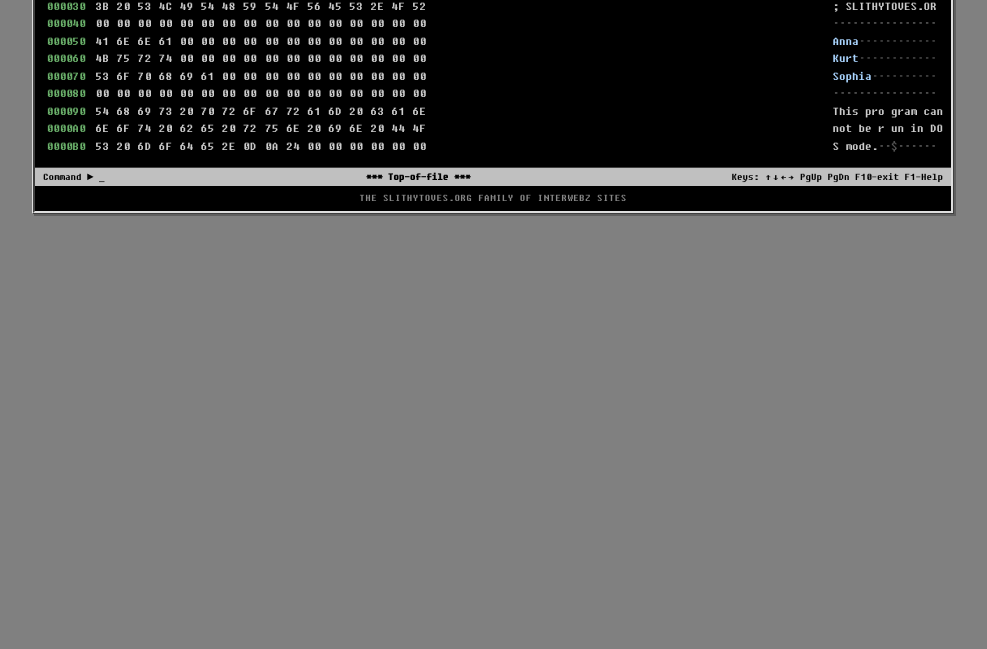
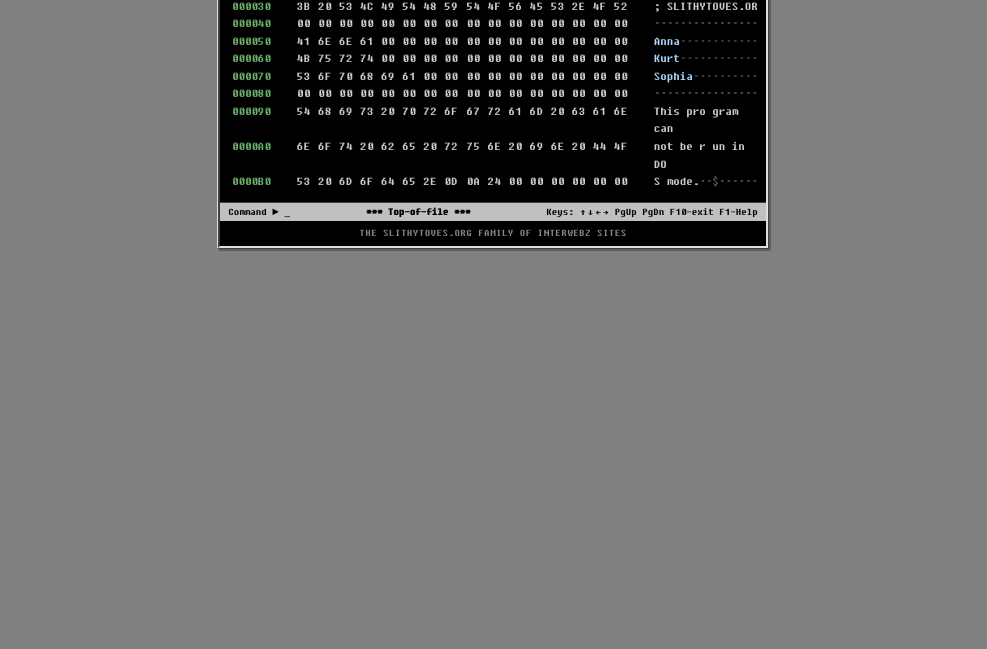
Before and after one commit to Discordanian/slithytoves.org, a plain HTML site: page index.html in a window 1280 px wide. Shown: the part 151-800 px from the top of the page, without its empty margins (147-1134 px from the left). Drawn offline with Linux system fonts and the light colour scheme.

Commit message:
Minor fix

```diff
--- a/slithytoves.css
+++ b/slithytoves.css
@@ -1786,7 +1786,7 @@ body.page-hex-home a:focus {
 
 body.page-hex-home .hex-window {
     width: 100%;
-    max-width: 920px;
+    max-width: max-content;
     font-family: "FixedsysExcelsior301Regular", "Courier New", Courier, monospace;
     background: #c0c0c0;
     border: 1px solid;
@@ -1929,10 +1929,11 @@ body.page-hex-home .hex-dump {
 
 body.page-hex-home .hex-line {
     display: grid;
-    grid-template-columns: 6.5ch minmax(0, 1fr) 17ch;
-    column-gap: 10px;
+    grid-template-columns: 6.5ch auto 16ch;
+    column-gap: 4ch;
     align-items: baseline;
     margin: 0;
+    width: max-content;
 }
 
 body.page-hex-home .hex-addr {
```
